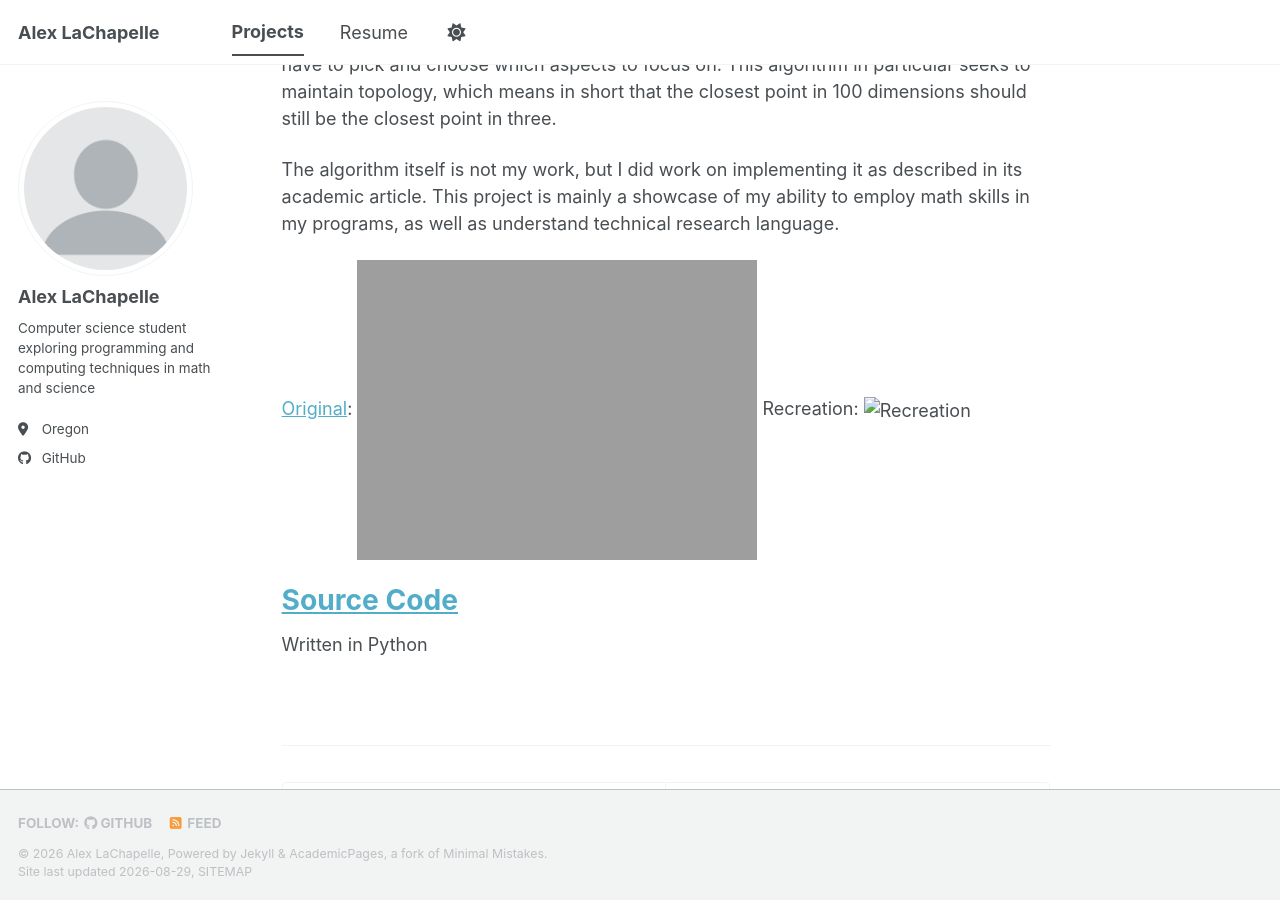
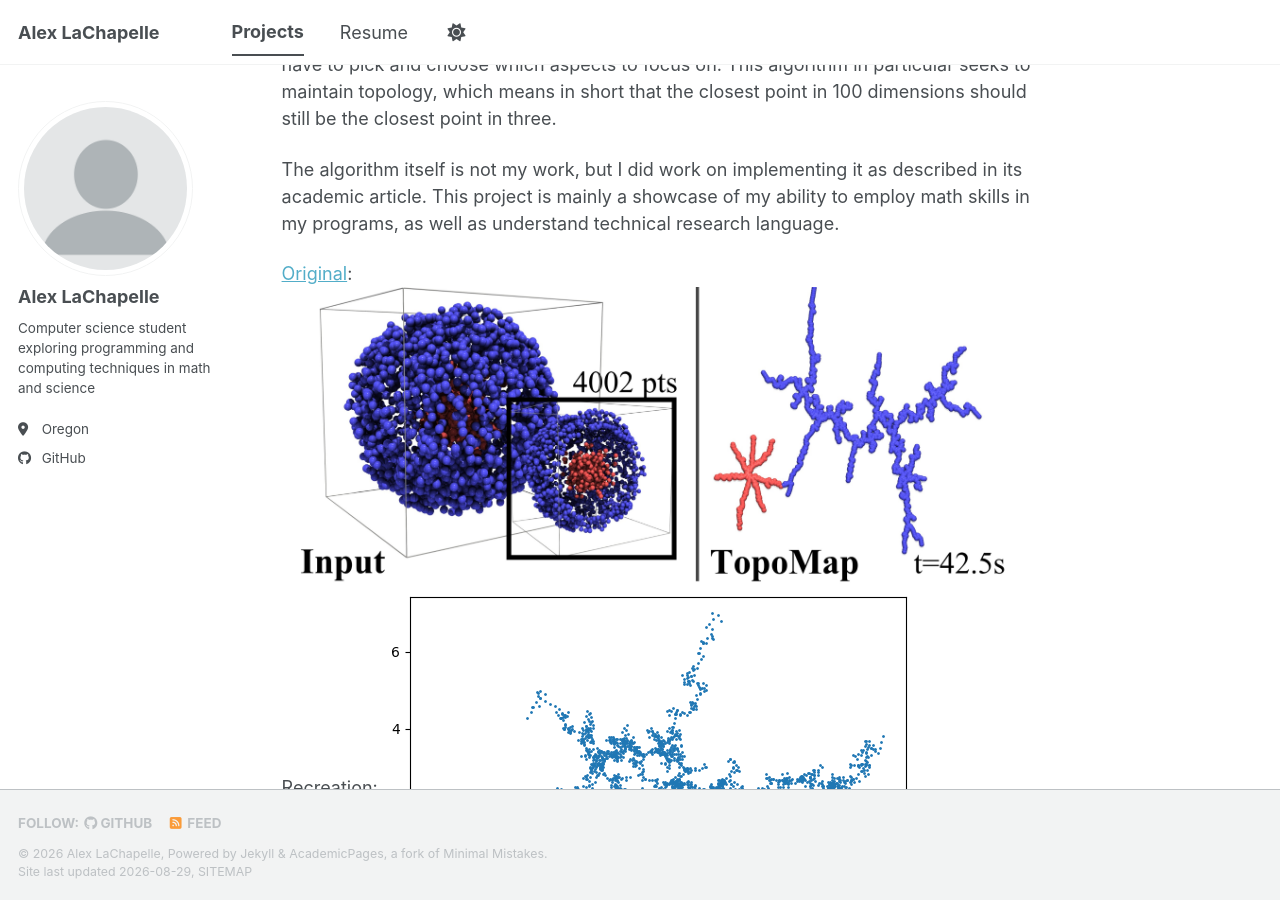
Before and after one commit to ajlachapelle/ajlachapelle.github.io, a Jekyll site: the page built from _portfolio/portfolio-2.md, in a window 1280 px wide and 900 px high, scrolled down 302 px. Built offline with Jekyll 4.4.1, drawn with Linux system fonts in a browser that asks for light colours; a style sheet for code colours, icons or effects is not loaded.

Commit message:
Fix embed filetype

```diff
--- a/_portfolio/portfolio-2.md
+++ b/_portfolio/portfolio-2.md
@@ -13,12 +13,12 @@ The algorithm itself is not my work, but I did work on implementing it as descri
 [Original](https://arxiv.org/abs/2009.01512):
 <img
   class="fit-picture"
-  src="https://ajlachapelle.github.io/images/teaser_cavities.png"
+  src="https://ajlachapelle.github.io/files/teaser_cavities.jpg"
   alt="Original" />
 Recreation:
 <img
   class="fit-picture"
-  src="https://ajlachapelle.github.io/images/cavities.png"
+  src="https://ajlachapelle.github.io/files/cavities.png"
   alt="Recreation" />
 
 [Source Code](https://github.com/ajlachapelle/TopoMap-recreation)
```
